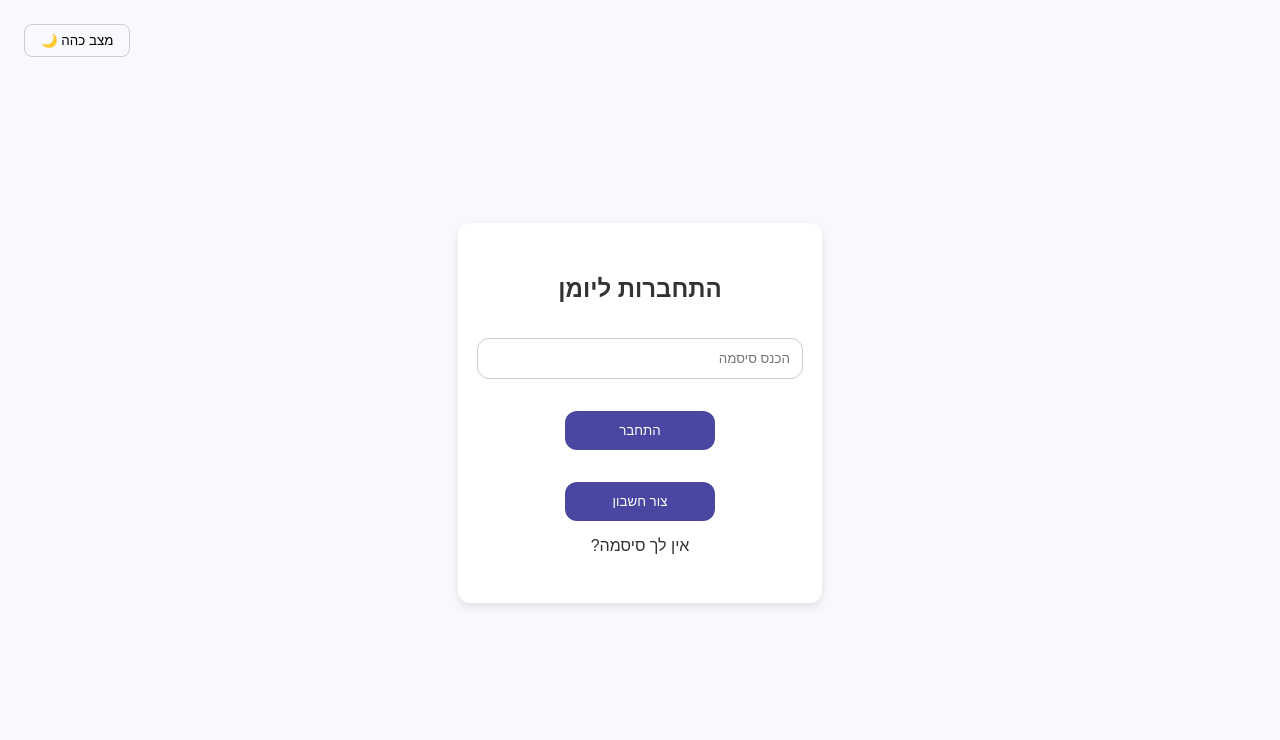
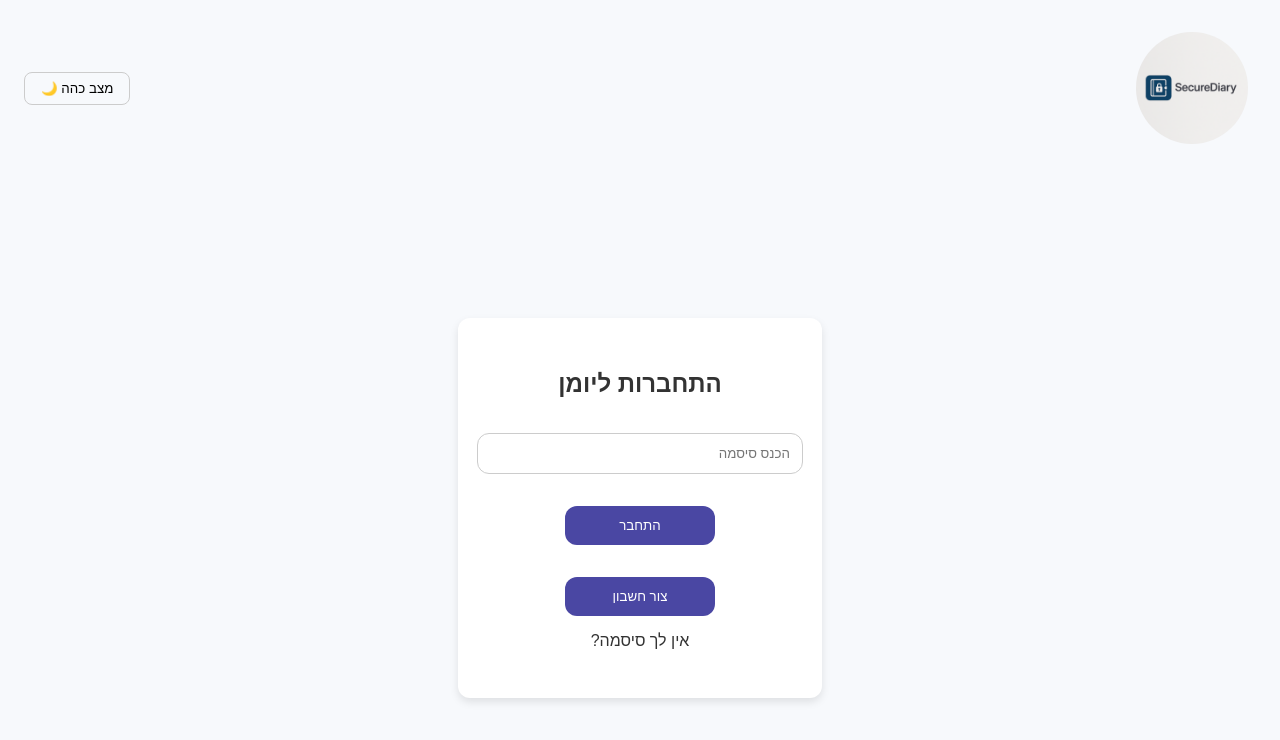
Before and after one commit to AndreyCh3232/SecureDiary-Frontend, a React (Vite) app: page / in a window 1280 px wide. Shown: the top 740 px of the page. Built offline with nearby package versions, Linux system fonts and the light colour scheme.

Commit message:
Add in RootCmp.jsx a logo

```diff
--- a/src/RootCmp.jsx
+++ b/src/RootCmp.jsx
@@ -38,6 +38,8 @@ export function RootCmp() {
                 <button onClick={() => setIsDarkMode(prev => !prev)}>
                     {isDarkMode ? '☀️ מצב בהיר' : '🌙 מצב כהה'}
                 </button>
+
+                <img src="src/assets/logos/logo-01.png" className="app-logo" />
             </header>
 
             {isLoggedIn ? (
--- a/src/assets/styles/main.scss
+++ b/src/assets/styles/main.scss
@@ -41,8 +41,24 @@ body.dark-mode {
 }
 
 .app-header {
+    display: flex;
+    justify-content: space-between;
+    align-items: center;
     padding: 1rem;
-    text-align: left;
+}
+
+.app-logo {
+    max-width: 10rem;
+    max-height: 7rem;
+    border-radius: 50%;
+    object-fit: contain;
+    padding: 0.5rem;
+
+    &:hover {
+        transform: scale(1.03);
+        cursor: pointer;
+    }
+}
 
 button {
     background: none;
@@ -55,4 +71,3 @@ body.dark-mode {
         background-color: rgba(0, 0, 0, 0.05);
     }
 }
-}
```
Lines whose indentation alone changed are shown as unchanged.
